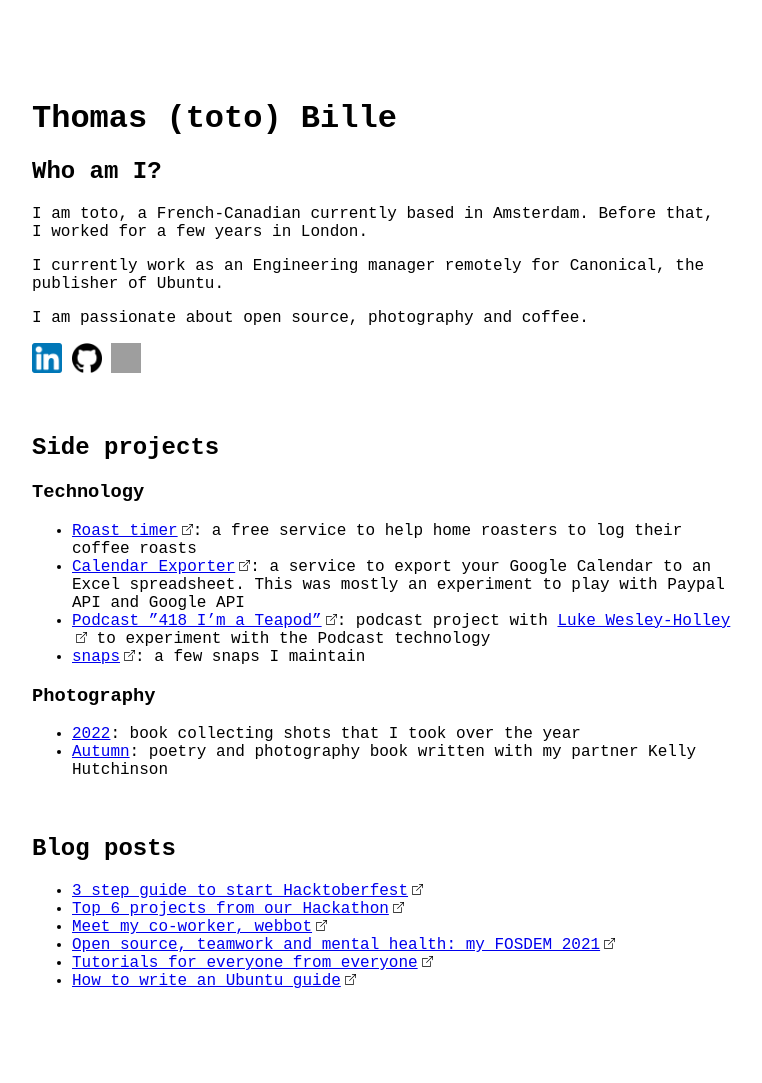
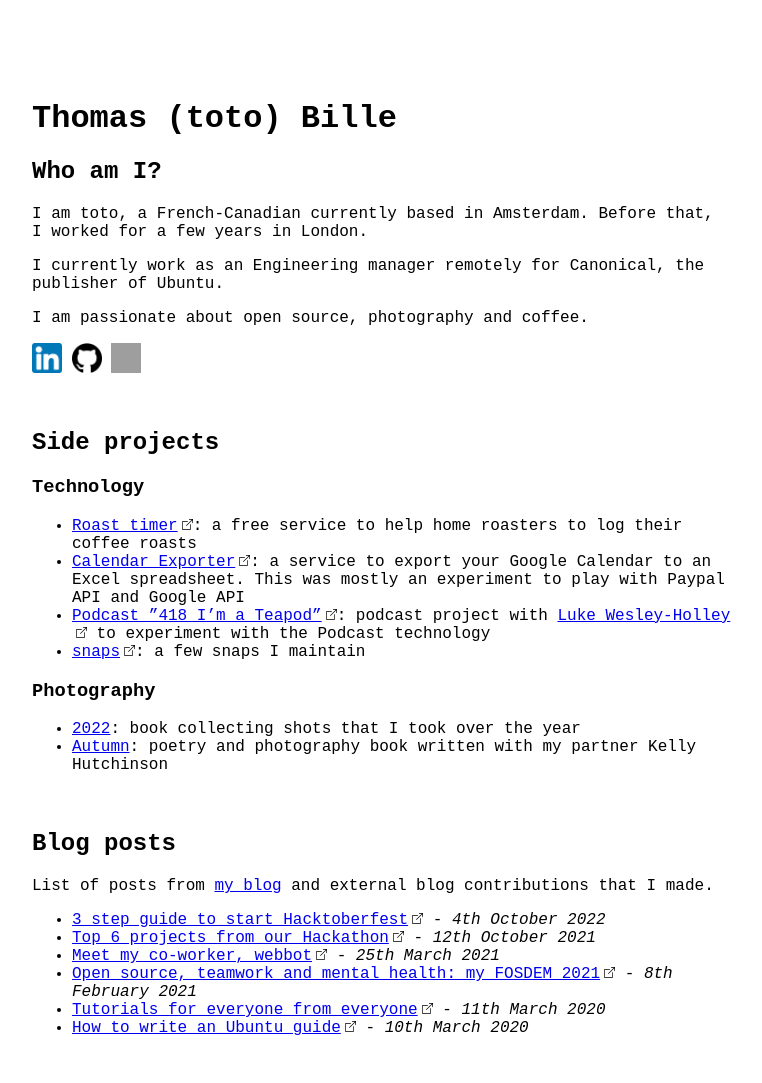
Before and after one commit to tbille/bille.dev, a Jekyll site: the page built from index.html, in a window 1280 px wide. Shown: the whole page, without its empty margins (258-1020 px from the left). Built offline with Jekyll 4.4.1, drawn with Linux system fonts in a browser that asks for light colours; before the commit the page ends 1036 px from its top, so only the background shows below that; grey boxes are pictures that could not be loaded.

Commit message:
Add blog, wohooo

```diff
--- a/_config.yml
+++ b/_config.yml
@@ -2,8 +2,14 @@
 email: toto@bille.dev
 baseurl:
 url: "https://bille.dev"
-twitter_username: totostache
 github_username:  tbille
+
+collections:
+  posts:
+    permalink: /blog/:slug
 
 plugins:
   - jekyll-feed
+
+feed:
+  path: /blog/feed.atom
--- a/_layouts/default.html
+++ b/_layouts/default.html
@@ -1,5 +1,6 @@
 <!DOCTYPE html>
 <html lang="en">
+
 <head>
   <meta charset="utf-8" />
   <meta name="viewport" content="width=device-width, initial-scale=1.0, user-scalable=yes">
@@ -8,7 +9,7 @@
   <script async src="https://www.googletagmanager.com/gtag/js?id=G-SZ1EHPK2F0"></script>
   <script>
     window.dataLayer = window.dataLayer || [];
-      function gtag(){dataLayer.push(arguments);}
+    function gtag() { dataLayer.push(arguments); }
     gtag('js', new Date());
 
     gtag('config', 'G-SZ1EHPK2F0');
@@ -62,13 +65,13 @@
       }
     }
 
-      header, section {
+    header,
+    section {
       padding-bottom: 20px;
     }
 
     a[href^="http"]:not(.no-external)::after,
-      a[href^="https://"]:not(.no-external)::after
-      {
+    a[href^="https://"]:not(.no-external)::after {
       content: "";
       width: 11px;
       height: 11px;
@@ -84,12 +87,20 @@
       width: 30px;
       height: 30px;
     }
+
+    img {
+      max-width: 100%;
+      max-height: 100%;
+      vertical-align: middle;
+    }
   </style>
 </head>
+
 <body>
 
   <div class="page">
     {{ content }}
   </div>
 </body>
+
 </html>
--- a/index.html
+++ b/index.html
@@ -13,9 +13,12 @@
   <p>I am passionate about open source, photography and coffee.</p>
 
   <p>
-    <a href="https://www.linkedin.com/in/tbille/" class="no-external" aria-label="See LinkedIn profile"><img src="assets/logo/linkedin.png" class="logo" alt="LinkedIn profile"></a>
-    <a href="https://github.com/tbille" class="no-external" aria-label="See GitHub profile"><img src="assets/logo/github.png" class="logo" alt="GitHub profile"></a>
-    <a href="https://instagram.com/totostache" class="no-external" aria-label="See Instagram profile"><img src="assets/logo/instagram.png" class="logo" alt="Instagram profile"></a>
+    <a href="https://www.linkedin.com/in/tbille/" class="no-external" aria-label="See LinkedIn profile"><img
+        src="assets/logo/linkedin.png" class="logo" alt="LinkedIn profile"></a>
+    <a href="https://github.com/tbille" class="no-external" aria-label="See GitHub profile"><img
+        src="assets/logo/github.png" class="logo" alt="GitHub profile"></a>
+    <a href="https://instagram.com/totostache" class="no-external" aria-label="See Instagram profile"><img
+        src="assets/logo/instagram.png" class="logo" alt="Instagram profile"></a>
   </p>
 </header>
 
@@ -23,27 +26,34 @@
   <h2>Side projects</h2>
   <h3>Technology</h3>
   <ul>
-    <li><a href="https://roast-timer.com">Roast timer</a>: a free service to help home roasters to log their coffee roasts</li>
-    <li><a href="https://calendarexporter.com">Calendar Exporter</a>: a service to export your Google Calendar to an Excel spreadsheet. This was mostly an experiment to play with Paypal API and Google API</li>
-    <li><a href="https://open.spotify.com/show/03g4blg2HyxrZd9VlHPKNF?si=84b51b720a94440f&nd=1">Podcast ”418 I’m a Teapod”</a>: podcast project with <a href="https://lukewh.com/">Luke Wesley-Holley</a> to experiment with the Podcast technology</li>
+    <li><a href="https://roast-timer.com">Roast timer</a>: a free service to help home roasters to log their coffee
+      roasts</li>
+    <li><a href="https://calendarexporter.com">Calendar Exporter</a>: a service to export your Google Calendar to an
+      Excel spreadsheet. This was mostly an experiment to play with Paypal API and Google API</li>
+    <li><a href="https://open.spotify.com/show/03g4blg2HyxrZd9VlHPKNF?si=84b51b720a94440f&nd=1">Podcast ”418 I’m a
+        Teapod”</a>: podcast project with <a href="https://lukewh.com/">Luke Wesley-Holley</a> to experiment with the
+      Podcast technology</li>
     <li><a href="https://snapcraft.io/publisher/tbmb">snaps</a>: a few snaps I maintain</li>
   </ul>
 
   <h3>Photography</h3>
   <ul>
     <li><a href="/books/2022.pdf">2022</a>: book collecting shots that I took over the year</li>
-    <li><a href="/books/Autumn.pdf">Autumn</a>: poetry and photography book written with my partner Kelly Hutchinson</li>
+    <li><a href="/books/Autumn.pdf">Autumn</a>: poetry and photography book written with my partner Kelly Hutchinson
+    </li>
   </ul>
 </section>
 
 <section>
   <h2>Blog posts</h2>
+  <p>List of posts from <a href="/blog">my blog</a> and external blog contributions that I made.</p>
   <ul>
-    <li><a href="https://ubuntu.com/blog/3-step-guide-to-start-hacktoberfest">3 step guide to start Hacktoberfest</a></li>
-    <li><a href="https://ubuntu.com/blog/top-6-projects-from-our-hackathon">Top 6 projects from our Hackathon</a></li>
-    <li><a href="https://ubuntu.com/blog/meet-my-co-worker-webbot">Meet my co-worker, webbot</a></li>
-    <li><a href="https://ubuntu.com/blog/my-fosdem-2021">Open source, teamwork and mental health: my FOSDEM 2021</a></li>
-    <li><a href="https://ubuntu.com/blog/tutorials-for-everyone-from-everyone">Tutorials for everyone from everyone</a></li>
-    <li><a href="https://ubuntu.com/tutorials/guidelines">How to write an Ubuntu guide</a></li>
+    {% for post in site.posts %}
+    <li>
+      <a
+        href="{% if post.external_url %}{{ post.external_url }}{% else %}{{ post.url | relative_url }}{% endif %}">{{post.title}}</a>
+      - <i><time datetime="{{ post.date | date: '%F' }}">{{ post.date | date_to_long_string: "ordinal"}}</time></i>
+    </li>
+    {% endfor %}
   </ul>
 </section>
```
Also changed, not shown: other parts of _layouts/default.html (+9 -7 lines), _layouts/post.html (added, +9 -0 lines), _posts/2020-03-10-how-to-write-a-ubuntu-guide.md (added, +9 -0 lines), _posts/2020-03-11-tutorials-for-everyone-from-everyone.md (added, +9 -0 lines), _posts/2021-02-08-my-fosdem-2021.md (added, +9 -0 lines), _posts/2021-03-25-meet-my-coworker-webbot.md (added, +9 -0 lines), _posts/2021-10-12-top-6-projects-from-our-hackathon.md (added, +9 -0 lines), _posts/2022-10-04-3-step-guide-to-start-hacktoberfest.md (added, +9 -0 lines), blog.html (added, +29 -0 lines). Lines whose indentation alone changed are shown as unchanged.
